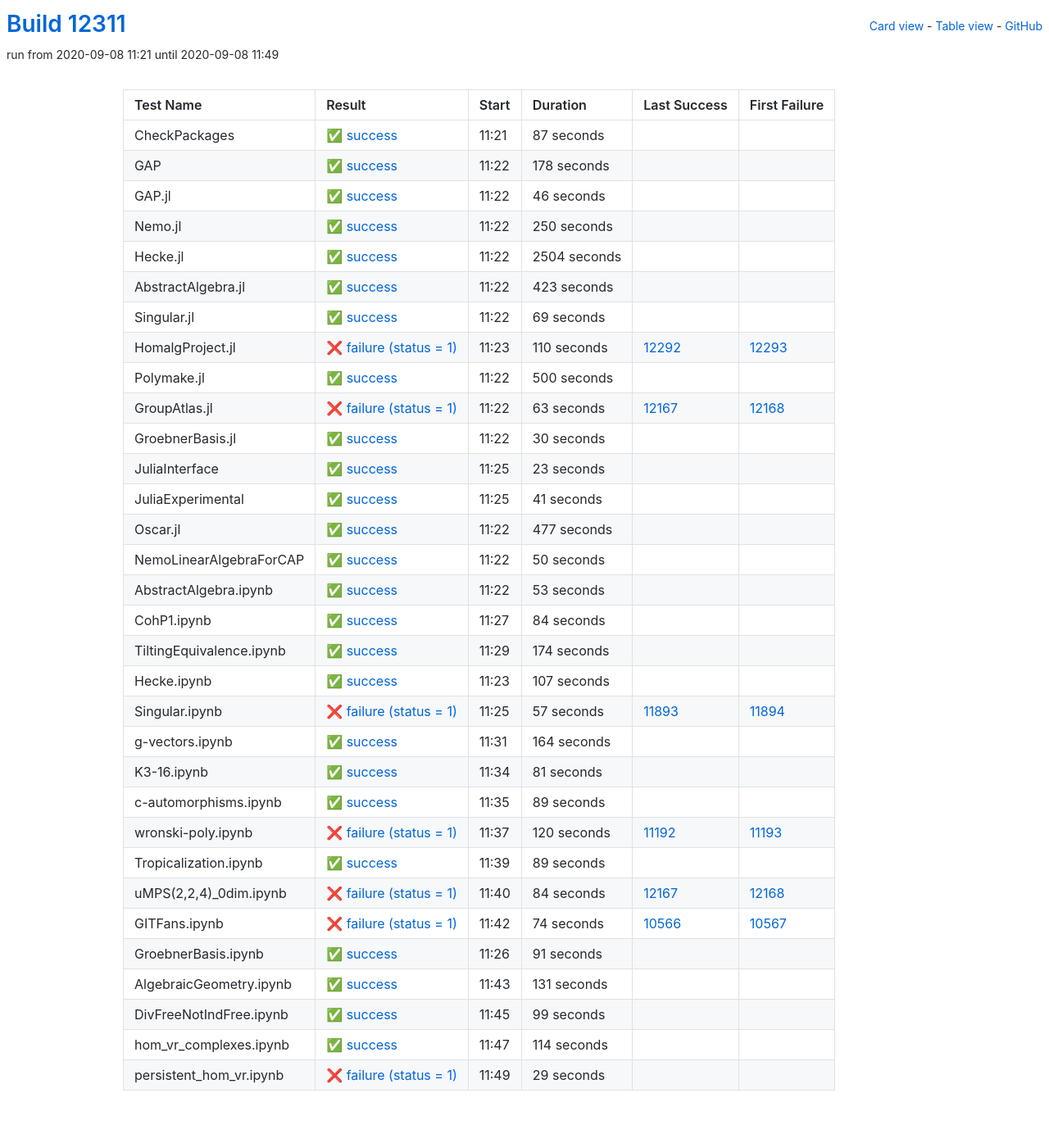
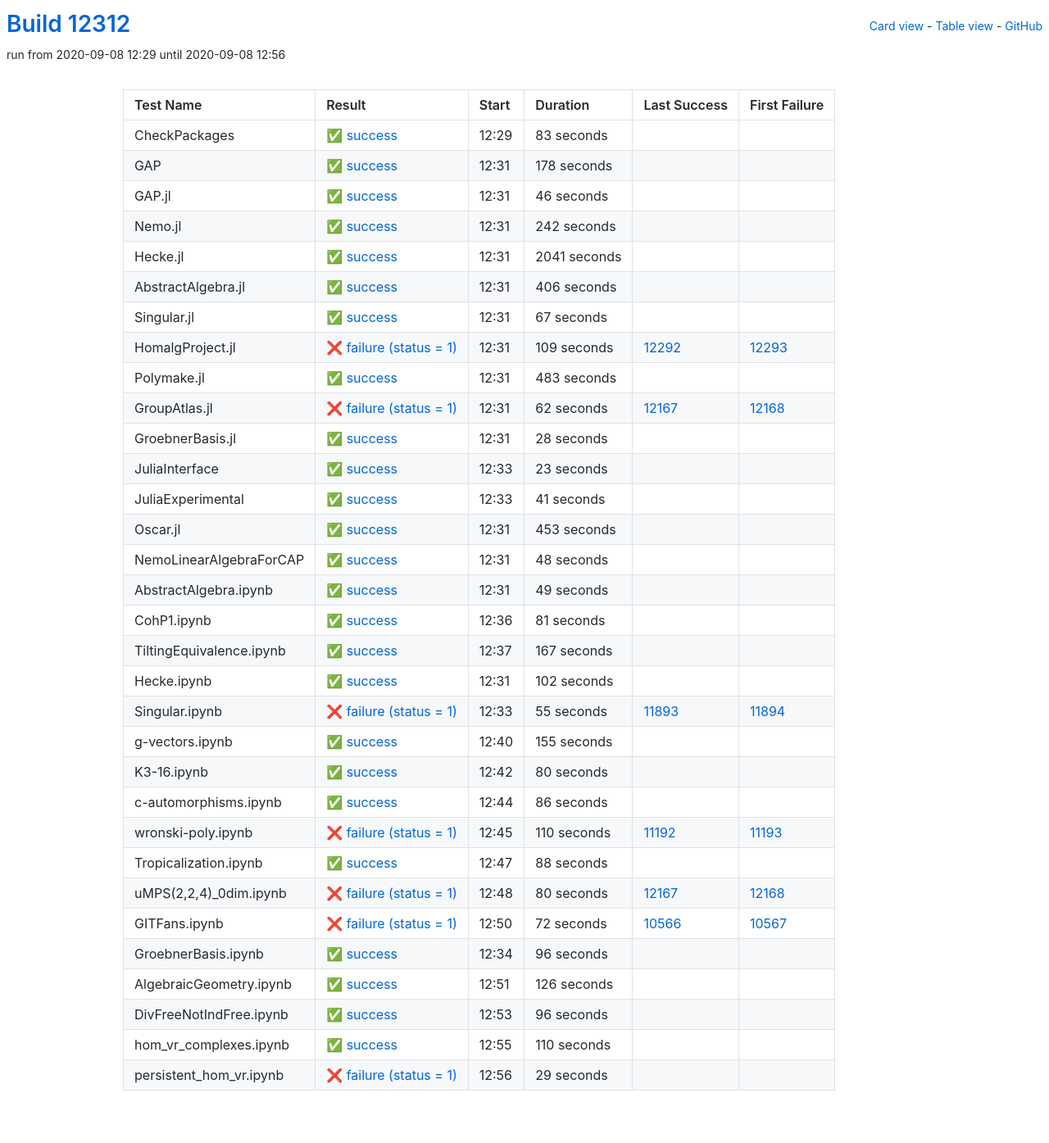
Before and after one commit to oscar-system/oscar-ci-status, a Jekyll site: the page built from table.html, in a window 1280 px wide. Shown: the whole page at 82% size. Built offline with Jekyll 4.4.1, drawn with Linux system fonts in a browser that asks for light colours.

Commit message:
Build #12312

```diff
--- a/_data/ci.yml
+++ b/_data/ci.yml
@@ -1,6 +1,6 @@
 ---
-build: 12311
-build_url: https://oscarci.mathematik.uni-kl.de/job/oscar/12311/
+build: 12312
+build_url: https://oscarci.mathematik.uni-kl.de/job/oscar/12312/
 job: oscar
 organization: oscar-system
 repo: oscar-ci-status
@@ -8,20 +8,20 @@
 tests:
 - name: CheckPackages
   id: checkpackages
-  log: https://oscarci.mathematik.uni-kl.de/job/oscar/12311/artifact/logs/build-12311/CheckPackages.log
-  start: 2020-09-08 11:21
+  log: https://oscarci.mathematik.uni-kl.de/job/oscar/12312/artifact/logs/build-12312/CheckPackages.log
+  start: 2020-09-08 12:29
   success: true
   exitcode: 0
   status: success
-  duration: 87
+  duration: 83
   last_success: false
   last_success_url:
   first_failure: false
   first_failure_url:
 - name: GAP
   id: gap
-  log: https://oscarci.mathematik.uni-kl.de/job/oscar/12311/artifact/logs/build-12311/GAP.log
-  start: 2020-09-08 11:22
+  log: https://oscarci.mathematik.uni-kl.de/job/oscar/12312/artifact/logs/build-12312/GAP.log
+  start: 2020-09-08 12:31
   success: true
   exitcode: 0
   status: success
@@ -32,8 +32,8 @@
   first_failure_url:
 - name: GAP.jl
   id: gap-jl
-  log: https://oscarci.mathematik.uni-kl.de/job/oscar/12311/artifact/logs/build-12311/GAP.jl.log
-  start: 2020-09-08 11:22
+  log: https://oscarci.mathematik.uni-kl.de/job/oscar/12312/artifact/logs/build-12312/GAP.jl.log
+  start: 2020-09-08 12:31
   success: true
   exitcode: 0
   status: success
@@ -44,104 +44,104 @@
   first_failure_url:
 - name: Nemo.jl
   id: nemo-jl
-  log: https://oscarci.mathematik.uni-kl.de/job/oscar/12311/artifact/logs/build-12311/Nemo.jl.log
-  start: 2020-09-08 11:22
+  log: https://oscarci.mathematik.uni-kl.de/job/oscar/12312/artifact/logs/build-12312/Nemo.jl.log
+  start: 2020-09-08 12:31
   success: true
   exitcode: 0
   status: success
-  duration: 250
+  duration: 242
   last_success: false
   last_success_url:
   first_failure: false
   first_failure_url:
 - name: Hecke.jl
   id: hecke-jl
-  log: https://oscarci.mathematik.uni-kl.de/job/oscar/12311/artifact/logs/build-12311/Hecke.jl.log
-  start: 2020-09-08 11:22
+  log: https://oscarci.mathematik.uni-kl.de/job/oscar/12312/artifact/logs/build-12312/Hecke.jl.log
+  start: 2020-09-08 12:31
   success: true
   exitcode: 0
   status: success
-  duration: 2504
+  duration: 2041
   last_success: false
   last_success_url:
   first_failure: false
   first_failure_url:
 - name: AbstractAlgebra.jl
   id: abstractalgebra-jl
-  log: https://oscarci.mathematik.uni-kl.de/job/oscar/12311/artifact/logs/build-12311/AbstractAlgebra.jl.log
-  start: 2020-09-08 11:22
+  log: https://oscarci.mathematik.uni-kl.de/job/oscar/12312/artifact/logs/build-12312/AbstractAlgebra.jl.log
+  start: 2020-09-08 12:31
   success: true
   exitcode: 0
   status: success
-  duration: 423
+  duration: 406
   last_success: false
   last_success_url:
   first_failure: false
   first_failure_url:
 - name: Singular.jl
   id: singular-jl
-  log: https://oscarci.mathematik.uni-kl.de/job/oscar/12311/artifact/logs/build-12311/Singular.jl.log
-  start: 2020-09-08 11:22
+  log: https://oscarci.mathematik.uni-kl.de/job/oscar/12312/artifact/logs/build-12312/Singular.jl.log
+  start: 2020-09-08 12:31
   success: true
   exitcode: 0
   status: success
-  duration: 69
+  duration: 67
   last_success: false
   last_success_url:
   first_failure: false
   first_failure_url:
 - name: HomalgProject.jl
   id: homalgproject-jl
-  log: https://oscarci.mathematik.uni-kl.de/job/oscar/12311/artifact/logs/build-12311/HomalgProject.jl.log
-  start: 2020-09-08 11:23
+  log: https://oscarci.mathematik.uni-kl.de/job/oscar/12312/artifact/logs/build-12312/HomalgProject.jl.log
+  start: 2020-09-08 12:31
   success: false
   exitcode: 1
   status: failure
-  duration: 110
+  duration: 109
   last_success: 12292
   last_success_url: https://oscarci.mathematik.uni-kl.de/job/oscar/12292/
   first_failure: 12293
   first_failure_url: https://oscarci.mathematik.uni-kl.de/job/oscar/12293/
 - name: Polymake.jl
   id: polymake-jl
-  log: https://oscarci.mathematik.uni-kl.de/job/oscar/12311/artifact/logs/build-12311/Polymake.jl.log
-  start: 2020-09-08 11:22
+  log: https://oscarci.mathematik.uni-kl.de/job/oscar/12312/artifact/logs/build-12312/Polymake.jl.log
+  start: 2020-09-08 12:31
   success: true
   exitcode: 0
   status: success
-  duration: 500
+  duration: 483
   last_success: false
   last_success_url:
   first_failure: false
   first_failure_url:
 - name: GroupAtlas.jl
   id: groupatlas-jl
-  log: https://oscarci.mathematik.uni-kl.de/job/oscar/12311/artifact/logs/build-12311/GroupAtlas.jl.log
-  start: 2020-09-08 11:22
+  log: https://oscarci.mathematik.uni-kl.de/job/oscar/12312/artifact/logs/build-12312/GroupAtlas.jl.log
+  start: 2020-09-08 12:31
   success: false
   exitcode: 1
   status: failure
-  duration: 63
+  duration: 62
   last_success: 12167
   last_success_url: https://oscarci.mathematik.uni-kl.de/job/oscar/12167/
   first_failure: 12168
   first_failure_url: https://oscarci.mathematik.uni-kl.de/job/oscar/12168/
 - name: GroebnerBasis.jl
   id: groebnerbasis-jl
-  log: https://oscarci.mathematik.uni-kl.de/job/oscar/12311/artifact/logs/build-12311/GroebnerBasis.jl.log
-  start: 2020-09-08 11:22
+  log: https://oscarci.mathematik.uni-kl.de/job/oscar/12312/artifact/logs/build-12312/GroebnerBasis.jl.log
+  start: 2020-09-08 12:31
   success: true
   exitcode: 0
   status: success
-  duration: 30
+  duration: 28
   last_success: false
   last_success_url:
   first_failure: false
   first_failure_url:
 - name: JuliaInterface
   id: juliainterface
-  log: https://oscarci.mathematik.uni-kl.de/job/oscar/12311/artifact/logs/build-12311/JuliaInterface.log
-  start: 2020-09-08 11:25
+  log: https://oscarci.mathematik.uni-kl.de/job/oscar/12312/artifact/logs/build-12312/JuliaInterface.log
+  start: 2020-09-08 12:33
   success: true
   exitcode: 0
   status: success
@@ -152,8 +152,8 @@
   first_failure_url:
 - name: JuliaExperimental
   id: juliaexperimental
-  log: https://oscarci.mathematik.uni-kl.de/job/oscar/12311/artifact/logs/build-12311/JuliaExperimental.log
-  start: 2020-09-08 11:25
+  log: https://oscarci.mathematik.uni-kl.de/job/oscar/12312/artifact/logs/build-12312/JuliaExperimental.log
+  start: 2020-09-08 12:33
   success: true
   exitcode: 0
   status: success
@@ -164,104 +164,44 @@
   first_failure_url:
 - name: Oscar.jl
   id: oscar-jl
-  log: https://oscarci.mathematik.uni-kl.de/job/oscar/12311/artifact/logs/build-12311/Oscar.jl.log
-  start: 2020-09-08 11:22
+  log: https://oscarci.mathematik.uni-kl.de/job/oscar/12312/artifact/logs/build-12312/Oscar.jl.log
+  start: 2020-09-08 12:31
   success: true
   exitcode: 0
   status: success
-  duration: 477
+  duration: 453
   last_success: false
   last_success_url:
   first_failure: false
   first_failure_url:
 - name: NemoLinearAlgebraForCAP
   id: nemolinearalgebraforcap
-  log: https://oscarci.mathematik.uni-kl.de/job/oscar/12311/artifact/logs/build-12311/NemoLinearAlgebraForCAP.log
-  start: 2020-09-08 11:22
+  log: https://oscarci.mathematik.uni-kl.de/job/oscar/12312/artifact/logs/build-12312/NemoLinearAlgebraForCAP.log
+  start: 2020-09-08 12:31
   success: true
   exitcode: 0
   status: success
-  duration: 50
+  duration: 48
   last_success: false
   last_success_url:
   first_failure: false
   first_failure_url:
 - name: AbstractAlgebra.ipynb
   id: abstractalgebra-ipynb
-  log: https://oscarci.mathematik.uni-kl.de/job/oscar/12311/artifact/logs/build-12311/AbstractAlgebra.ipynb.log
-  start: 2020-09-08 11:22
+  log: https://oscarci.mathematik.uni-kl.de/job/oscar/12312/artifact/logs/build-12312/AbstractAlgebra.ipynb.log
+  start: 2020-09-08 12:31
   success: true
   exitcode: 0
   status: success
-  duration: 53
+  duration: 49
   last_success: false
   last_success_url:
   first_failure: false
   first_failure_url:
 - name: CohP1.ipynb
   id: cohp1-ipynb
-  log: https://oscarci.mathematik.uni-kl.de/job/oscar/12311/artifact/logs/build-12311/CohP1.ipynb.log
-  start: 2020-09-08 11:27
-  success: true
-  exitcode: 0
-  status: success
-  duration: 84
-  last_success: false
-  last_success_url:
-  first_failure: false
-  first_failure_url:
-- name: TiltingEquivalence.ipynb
-  id: tiltingequivalence-ipynb
-  log: https://oscarci.mathematik.uni-kl.de/job/oscar/12311/artifact/logs/build-12311/TiltingEquivalence.ipynb.log
-  start: 2020-09-08 11:29
-  success: true
-  exitcode: 0
-  status: success
-  duration: 174
-  last_success: false
-  last_success_url:
-  first_failure: false
-  first_failure_url:
-- name: Hecke.ipynb
-  id: hecke-ipynb
-  log: https://oscarci.mathematik.uni-kl.de/job/oscar/12311/artifact/logs/build-12311/Hecke.ipynb.log
-  start: 2020-09-08 11:23
-  success: true
-  exitcode: 0
-  status: success
-  duration: 107
-  last_success: false
-  last_success_url:
-  first_failure: false
-  first_failure_url:
-- name: Singular.ipynb
-  id: singular-ipynb
-  log: https://oscarci.mathematik.uni-kl.de/job/oscar/12311/artifact/logs/build-12311/Singular.ipynb.log
-  start: 2020-09-08 11:25
-  success: false
-  exitcode: 1
-  status: failure
-  duration: 57
-  last_success: 11893
-  last_success_url: https://oscarci.mathematik.uni-kl.de/job/oscar/11893/
-  first_failure: 11894
-  first_failure_url: https://oscarci.mathematik.uni-kl.de/job/oscar/11894/
-- name: g-vectors.ipynb
-  id: g-vectors-ipynb
-  log: https://oscarci.mathematik.uni-kl.de/job/oscar/12311/artifact/logs/build-12311/g-vectors.ipynb.log
-  start: 2020-09-08 11:31
-  success: true
-  exitcode: 0
-  status: success
-  duration: 164
-  last_success: false
-  last_success_url:
-  first_failure: false
-  first_failure_url:
-- name: K3-16.ipynb
-  id: k3-16-ipynb
-  log: https://oscarci.mathematik.uni-kl.de/job/oscar/12311/artifact/logs/build-12311/K3-16.ipynb.log
-  start: 2020-09-08 11:34
+  log: https://oscarci.mathematik.uni-kl.de/job/oscar/12312/artifact/logs/build-12312/CohP1.ipynb.log
+  start: 2020-09-08 12:36
   success: true
   exitcode: 0
   status: success
@@ -270,118 +210,178 @@
   last_success_url:
   first_failure: false
   first_failure_url:
-- name: c-automorphisms.ipynb
-  id: c-automorphisms-ipynb
-  log: https://oscarci.mathematik.uni-kl.de/job/oscar/12311/artifact/logs/build-12311/c-automorphisms.ipynb.log
-  start: 2020-09-08 11:35
+- name: TiltingEquivalence.ipynb
+  id: tiltingequivalence-ipynb
+  log: https://oscarci.mathematik.uni-kl.de/job/oscar/12312/artifact/logs/build-12312/TiltingEquivalence.ipynb.log
+  start: 2020-09-08 12:37
   success: true
   exitcode: 0
   status: success
-  duration: 89
+  duration: 167
+  last_success: false
+  last_success_url:
+  first_failure: false
+  first_failure_url:
+- name: Hecke.ipynb
+  id: hecke-ipynb
+  log: https://oscarci.mathematik.uni-kl.de/job/oscar/12312/artifact/logs/build-12312/Hecke.ipynb.log
+  start: 2020-09-08 12:31
+  success: true
+  exitcode: 0
+  status: success
+  duration: 102
+  last_success: false
+  last_success_url:
+  first_failure: false
+  first_failure_url:
+- name: Singular.ipynb
+  id: singular-ipynb
+  log: https://oscarci.mathematik.uni-kl.de/job/oscar/12312/artifact/logs/build-12312/Singular.ipynb.log
+  start: 2020-09-08 12:33
+  success: false
+  exitcode: 1
+  status: failure
+  duration: 55
+  last_success: 11893
+  last_success_url: https://oscarci.mathematik.uni-kl.de/job/oscar/11893/
+  first_failure: 11894
+  first_failure_url: https://oscarci.mathematik.uni-kl.de/job/oscar/11894/
+- name: g-vectors.ipynb
+  id: g-vectors-ipynb
+  log: https://oscarci.mathematik.uni-kl.de/job/oscar/12312/artifact/logs/build-12312/g-vectors.ipynb.log
+  start: 2020-09-08 12:40
+  success: true
+  exitcode: 0
+  status: success
+  duration: 155
+  last_success: false
+  last_success_url:
+  first_failure: false
+  first_failure_url:
+- name: K3-16.ipynb
+  id: k3-16-ipynb
+  log: https://oscarci.mathematik.uni-kl.de/job/oscar/12312/artifact/logs/build-12312/K3-16.ipynb.log
+  start: 2020-09-08 12:42
+  success: true
+  exitcode: 0
+  status: success
+  duration: 80
+  last_success: false
+  last_success_url:
+  first_failure: false
+  first_failure_url:
+- name: c-automorphisms.ipynb
+  id: c-automorphisms-ipynb
+  log: https://oscarci.mathematik.uni-kl.de/job/oscar/12312/artifact/logs/build-12312/c-automorphisms.ipynb.log
+  start: 2020-09-08 12:44
+  success: true
+  exitcode: 0
+  status: success
+  duration: 86
   last_success: false
   last_success_url:
   first_failure: false
   first_failure_url:
 - name: wronski-poly.ipynb
   id: wronski-poly-ipynb
-  log: https://oscarci.mathematik.uni-kl.de/job/oscar/12311/artifact/logs/build-12311/wronski-poly.ipynb.log
-  start: 2020-09-08 11:37
+  log: https://oscarci.mathematik.uni-kl.de/job/oscar/12312/artifact/logs/build-12312/wronski-poly.ipynb.log
+  start: 2020-09-08 12:45
   success: false
   exitcode: 1
   status: failure
-  duration: 120
+  duration: 110
   last_success: 11192
   last_success_url: https://oscarci.mathematik.uni-kl.de/job/oscar/11192/
   first_failure: 11193
   first_failure_url: https://oscarci.mathematik.uni-kl.de/job/oscar/11193/
 - name: Tropicalization.ipynb
   id: tropicalization-ipynb
-  log: https://oscarci.mathematik.uni-kl.de/job/oscar/12311/artifact/logs/build-12311/Tropicalization.ipynb.log
-  start: 2020-09-08 11:39
+  log: https://oscarci.mathematik.uni-kl.de/job/oscar/12312/artifact/logs/build-12312/Tropicalization.ipynb.log
+  start: 2020-09-08 12:47
   success: true
   exitcode: 0
   status: success
-  duration: 89
+  duration: 88
   last_success: false
   last_success_url:
   first_failure: false
   first_failure_url:
 - name: uMPS(2,2,4)_0dim.ipynb
   id: umps-2-2-4-0dim-ipynb
-  log: https://oscarci.mathematik.uni-kl.de/job/oscar/12311/artifact/logs/build-12311/uMPS-2-2-4-_0dim.ipynb.log
-  start: 2020-09-08 11:40
+  log: https://oscarci.mathematik.uni-kl.de/job/oscar/12312/artifact/logs/build-12312/uMPS-2-2-4-_0dim.ipynb.log
+  start: 2020-09-08 12:48
   success: false
   exitcode: 1
   status: failure
-  duration: 84
+  duration: 80
   last_success: 12167
   last_success_url: https://oscarci.mathematik.uni-kl.de/job/oscar/12167/
   first_failure: 12168
   first_failure_url: https://oscarci.mathematik.uni-kl.de/job/oscar/12168/
 - name: GITFans.ipynb
   id: gitfans-ipynb
-  log: https://oscarci.mathematik.uni-kl.de/job/oscar/12311/artifact/logs/build-12311/GITFans.ipynb.log
-  start: 2020-09-08 11:42
+  log: https://oscarci.mathematik.uni-kl.de/job/oscar/12312/artifact/logs/build-12312/GITFans.ipynb.log
+  start: 2020-09-08 12:50
   success: false
   exitcode: 1
   status: failure
-  duration: 74
+  duration: 72
   last_success: 10566
   last_success_url: https://oscarci.mathematik.uni-kl.de/job/oscar/10566/
   first_failure: 10567
   first_failure_url: https://oscarci.mathematik.uni-kl.de/job/oscar/10567/
 - name: GroebnerBasis.ipynb
   id: groebnerbasis-ipynb
-  log: https://oscarci.mathematik.uni-kl.de/job/oscar/12311/artifact/logs/build-12311/GroebnerBasis.ipynb.log
-  start: 2020-09-08 11:26
+  log: https://oscarci.mathematik.uni-kl.de/job/oscar/12312/artifact/logs/build-12312/GroebnerBasis.ipynb.log
+  start: 2020-09-08 12:34
   success: true
   exitcode: 0
   status: success
-  duration: 91
+  duration: 96
   last_success: false
   last_success_url:
   first_failure: false
   first_failure_url:
 - name: AlgebraicGeometry.ipynb
   id: algebraicgeometry-ipynb
-  log: https://oscarci.mathematik.uni-kl.de/job/oscar/12311/artifact/logs/build-12311/AlgebraicGeometry.ipynb.log
-  start: 2020-09-08 11:43
+  log: https://oscarci.mathematik.uni-kl.de/job/oscar/12312/artifact/logs/build-12312/AlgebraicGeometry.ipynb.log
+  start: 2020-09-08 12:51
   success: true
   exitcode: 0
   status: success
-  duration: 131
+  duration: 126
   last_success: false
   last_success_url:
   first_failure: false
   first_failure_url:
 - name: DivFreeNotIndFree.ipynb
   id: divfreenotindfree-ipynb
-  log: https://oscarci.mathematik.uni-kl.de/job/oscar/12311/artifact/logs/build-12311/DivFreeNotIndFree.ipynb.log
-  start: 2020-09-08 11:45
+  log: https://oscarci.mathematik.uni-kl.de/job/oscar/12312/artifact/logs/build-12312/DivFreeNotIndFree.ipynb.log
+  start: 2020-09-08 12:53
   success: true
   exitcode: 0
   status: success
-  duration: 99
+  duration: 96
   last_success: false
   last_success_url:
   first_failure: false
   first_failure_url:
 - name: hom_vr_complexes.ipynb
   id: hom-vr-complexes-ipynb
-  log: https://oscarci.mathematik.uni-kl.de/job/oscar/12311/artifact/logs/build-12311/hom_vr_complexes.ipynb.log
-  start: 2020-09-08 11:47
+  log: https://oscarci.mathematik.uni-kl.de/job/oscar/12312/artifact/logs/build-12312/hom_vr_complexes.ipynb.log
+  start: 2020-09-08 12:55
   success: true
   exitcode: 0
   status: success
-  duration: 114
+  duration: 110
   last_success: false
   last_success_url:
   first_failure: false
   first_failure_url:
 - name: persistent_hom_vr.ipynb
   id: persistent-hom-vr-ipynb
-  log: https://oscarci.mathematik.uni-kl.de/job/oscar/12311/artifact/logs/build-12311/persistent_hom_vr.ipynb.log
-  start: 2020-09-08 11:49
+  log: https://oscarci.mathematik.uni-kl.de/job/oscar/12312/artifact/logs/build-12312/persistent_hom_vr.ipynb.log
+  start: 2020-09-08 12:56
   success: false
   exitcode: 1
   status: failure
```
Also changed, not shown: README.md.
